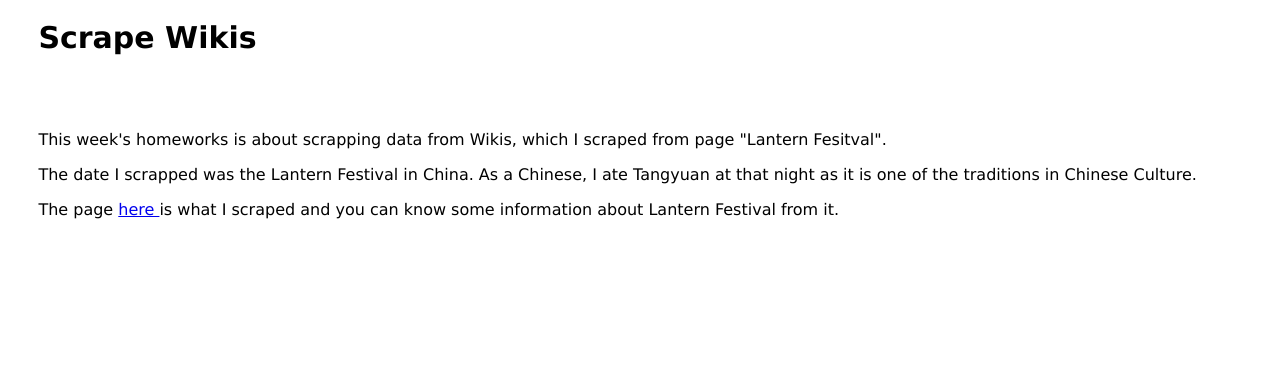
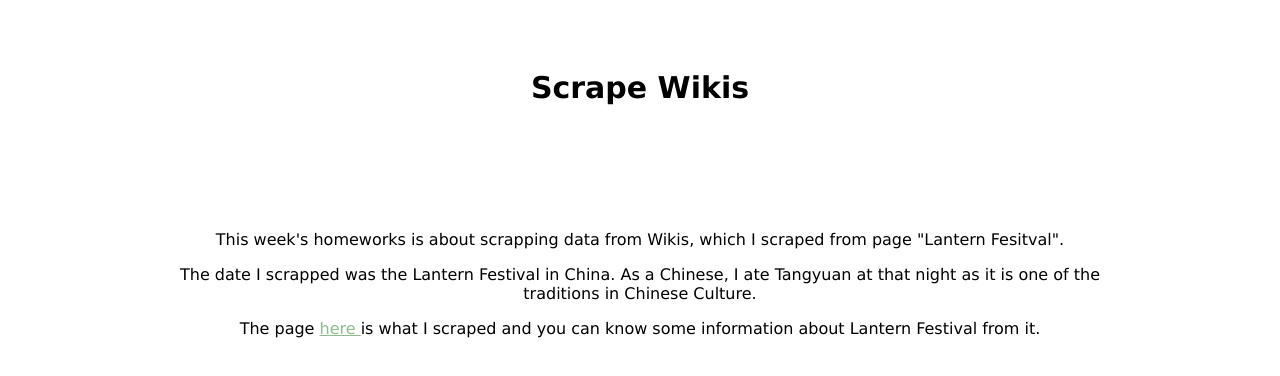
Before and after one commit to JingggZz/Week-3-Make-or-Scrape, a website: page index.html in a window 1280 px wide. Drawn offline with Linux system fonts and the light colour scheme.

Commit message:
Update style.css

```diff
--- a/css/style.css
+++ b/css/style.css
@@ -8,15 +8,17 @@ body{
 
 h1{
     font-size: 30px;
-
 }
 
 p{
     font-size: 16px;
 }
 
-header{
-    padding:0 3%;
+.centered-wrapper{
+    width:1000px;
+    margin: 0 auto;
+    text-align: center;
+    padding-top: 50px;
 }
 
 main{
@@ -28,7 +30,6 @@ main{
 
 }
 
-footer{
-    width:100%;
-    min-height:100px;
+#json{
+    color:darkseagreen;
 }
```
